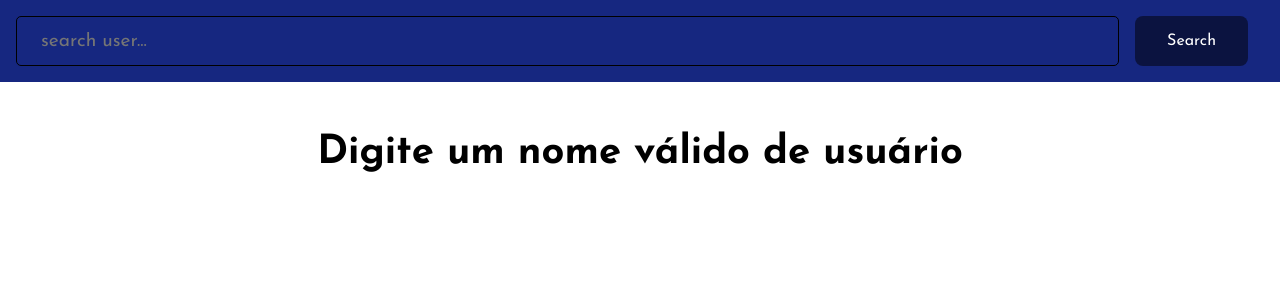
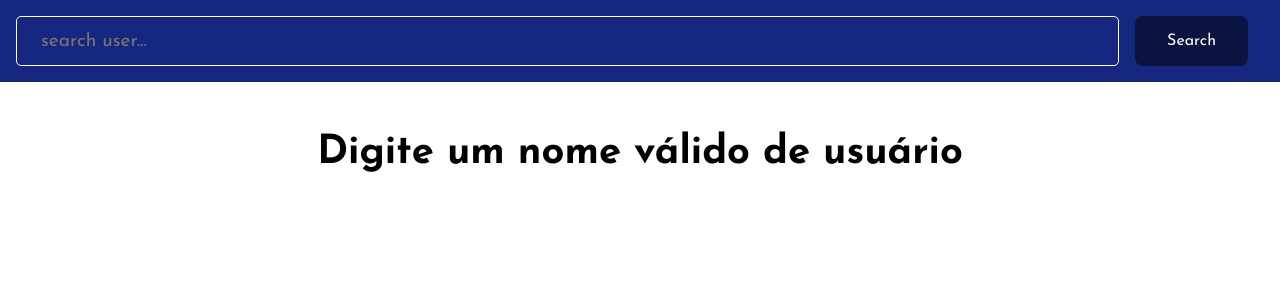
Before and after one commit to Gabrielfr-bld/github-api, a React (Create React App) app: page / in a window 1280 px wide. Shown: the top 300 px of the page. Built offline with nearby package versions, Linux system fonts and the light colour scheme.

Commit message:
refactor: styled component Input

```diff
--- a/src/components/header/style/Input.js
+++ b/src/components/header/style/Input.js
@@ -1,11 +1,12 @@
 import styled from "styled-components";
 
 export const Input = styled.input`
-  border: 1px solid #000;
+  border: 1px solid #fff;
   border-radius: 5px;
   width: 100%;
   height: 2rem;
   padding: 1.5rem;
   font-size: 1.2rem;
   font-weight: 400;
+  color: #fff;
 `;
```
